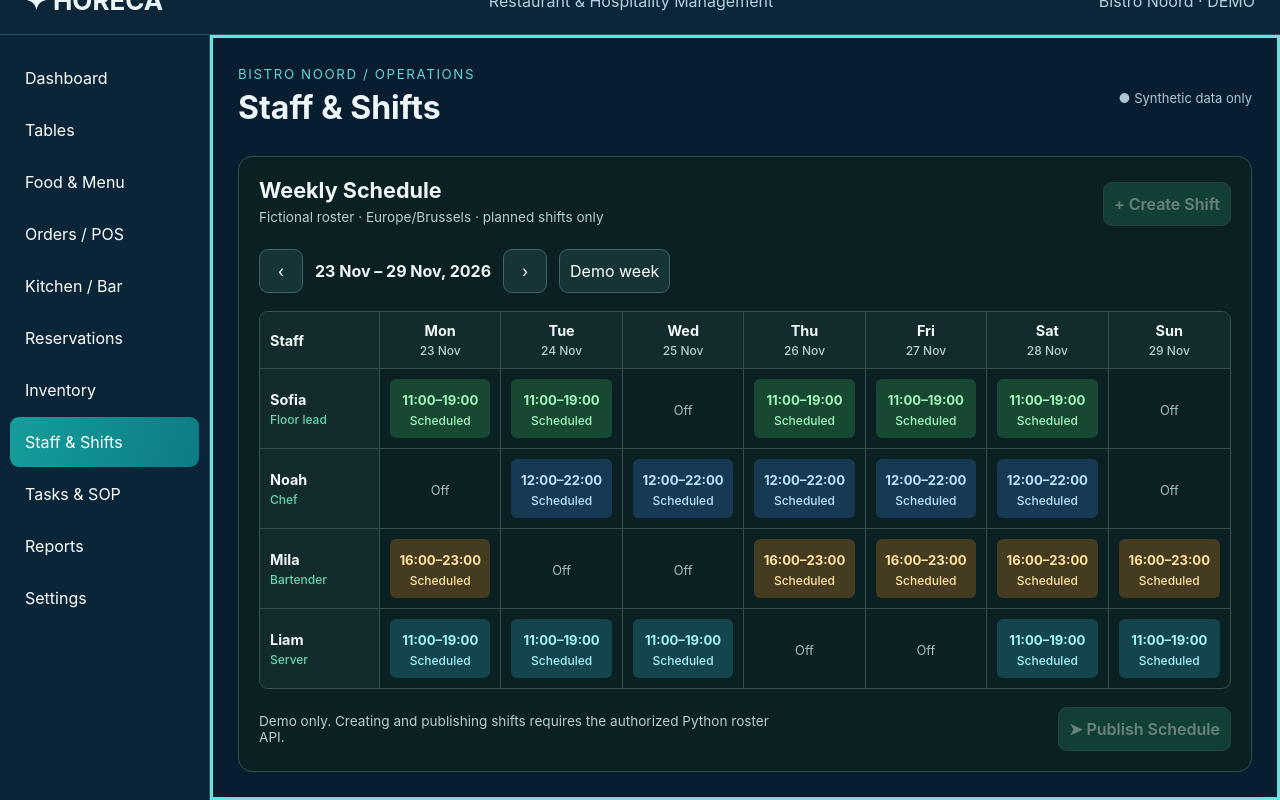
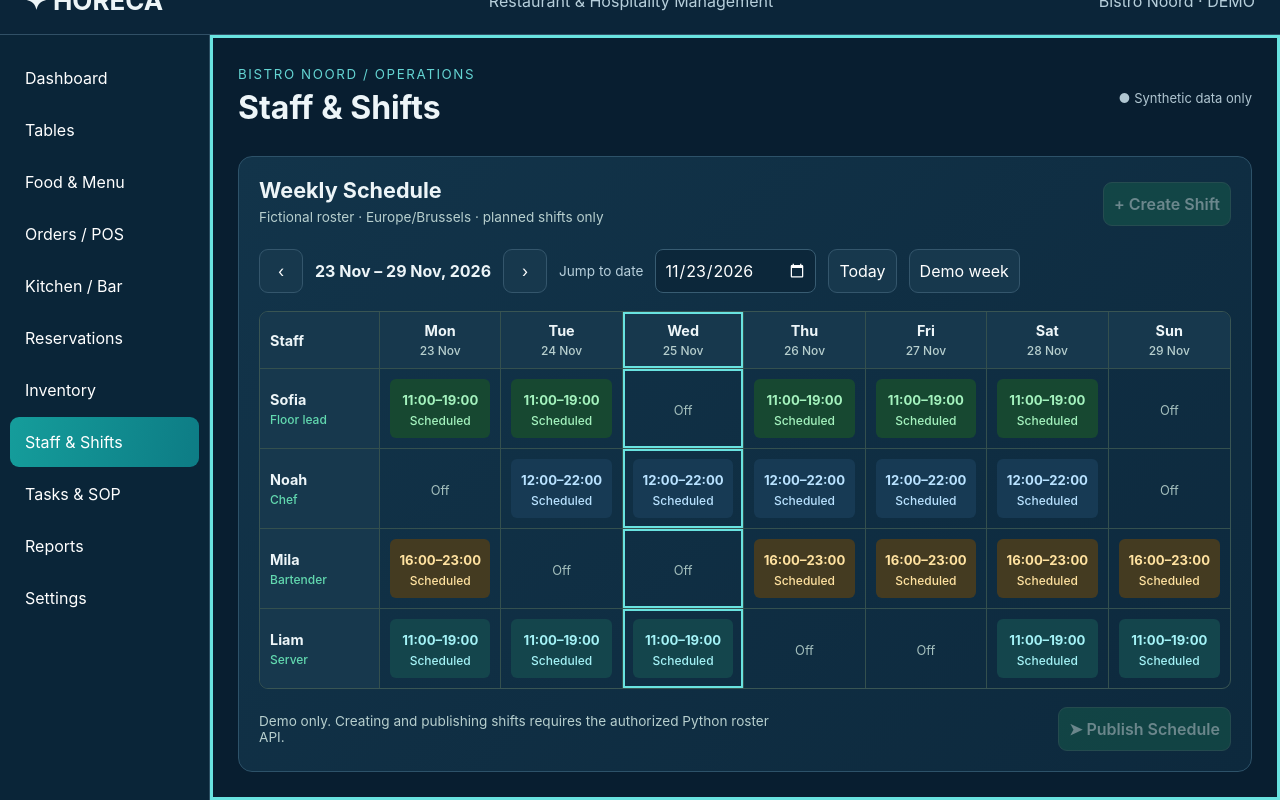
Before and after one commit to kevsm92/horeca_app, a React (Vite) app in the folder frontend/: page / in a window 1280 px wide. Both pictures are taken after a click on the button "Staff & Shifts". Shown: the part 33-833 px from the top of the page. Built offline with nearby package versions, Linux system fonts and the light colour scheme.

Commit message:
feat(frontend): add roster calendar navigation and HORECA theme alignment (#4)

```diff
--- a/frontend/src/WeeklySchedule.jsx
+++ b/frontend/src/WeeklySchedule.jsx
@@ -1,9 +1,13 @@
 import React,{useState} from 'react';
-import {DEMO_WEEK,shiftWeek,weekDays,demoRoster} from './demoRoster.js';
+import {DEMO_WEEK,shiftWeek,weekDays,demoRoster,weekForDate} from './demoRoster.js';
 import './weeklySchedule.css';
 
 export default function WeeklySchedule(){
   const [week,setWeek] = useState(DEMO_WEEK);
+  const [selectedDate,setSelectedDate] = useState(DEMO_WEEK);
+  const todayParts = Object.fromEntries(new Intl.DateTimeFormat('en-GB',{timeZone:'Europe/Brussels',year:'numeric',month:'2-digit',day:'2-digit'}).formatToParts(new Date()).filter(p=>p.type!=='literal').map(p=>[p.type,p.value]));
+  const today = `${todayParts.year}-${todayParts.month}-${todayParts.day}`;
+  function chooseDate(value){if(!/^\d{4}-\d{2}-\d{2}$/.test(value))return;setSelectedDate(value);setWeek(weekForDate(value));}
   const days = weekDays(week);
   const roster = demoRoster(week);
   return <section className="roster-panel" aria-labelledby="roster-title">
@@ -12,18 +16,20 @@ export default function WeeklySchedule(){
       <button type="button" className="roster-action" disabled>+ Create Shift</button>
     </div>
     <div className="roster-controls">
-      <button type="button" aria-label="Previous week" onClick={()=>setWeek(w=>shiftWeek(w,-1))}>‹</button>
+      <button type="button" aria-label="Previous week" onClick={()=>{const next=shiftWeek(week,-1);setWeek(next);setSelectedDate(next);}}>‹</button>
       <strong role="status" aria-live="polite">{days[0].date} – {days[6].date}, {days[6].key.slice(0,4)}</strong>
-      <button type="button" aria-label="Next week" onClick={()=>setWeek(w=>shiftWeek(w,1))}>›</button>
-      <button type="button" onClick={()=>setWeek(DEMO_WEEK)}>Demo week</button>
+      <button type="button" aria-label="Next week" onClick={()=>{const next=shiftWeek(week,1);setWeek(next);setSelectedDate(next);}}>›</button>
+      <label className="roster-date-label" htmlFor="roster-date">Jump to date</label><input id="roster-date" type="date" value={selectedDate} onChange={e=>chooseDate(e.target.value)}/>
+      <button type="button" onClick={()=>chooseDate(today)}>Today</button>
+      <button type="button" onClick={()=>chooseDate(DEMO_WEEK)}>Demo week</button>
     </div>
     {roster ? <div className="roster-scroll" role="region" aria-label="Weekly shift grid, scroll horizontally if needed" tabIndex={0}>
       <table className="roster-grid">
         <caption className="sr-only">Fictional weekly roster. Shifts show scheduled hours, not actual presence.</caption>
-        <thead><tr><th scope="col">Staff</th>{days.map(d=><th scope="col" key={d.key}>{d.day}<small>{d.date}</small></th>)}</tr></thead>
+        <thead><tr><th scope="col">Staff</th>{days.map(d=><th scope="col" key={d.key} className={d.key===today?'roster-today':undefined} aria-current={d.key===today?'date':undefined}>{d.day}<small>{d.date}</small></th>)}</tr></thead>
         <tbody>{roster.map(person=><tr key={person.id}>
           <th scope="row">{person.name}<small>{person.role}</small></th>
-          {person.shifts.map((shift,i)=><td key={days[i].key}>{shift ? <div className={'roster-shift '+person.tone}><strong>{shift.time}</strong><small>Scheduled</small></div> : <span className="roster-off">Off</span>}</td>)}
+          {person.shifts.map((shift,i)=><td key={days[i].key} className={days[i].key===today?'roster-today':undefined}>{shift ? <div className={'roster-shift '+person.tone}><strong>{shift.time}</strong><small>Scheduled</small></div> : <span className="roster-off">Off</span>}</td>)}
         </tr>)}</tbody>
       </table>
     </div> : <p className="roster-empty" role="status">No fictional roster is available for this week. Actual staffing is unknown.</p>}
--- a/frontend/src/demoRoster.js
+++ b/frontend/src/demoRoster.js
@@ -26,3 +26,13 @@ export function demoRoster(week) {
     return planned ? {time:week === NEXT_WEEK && index === 2 ? '18:00–01:00 (+1 day)' : time} : null;
   })}));
 }
+
+// Calendar selection is a display concern, never a scheduling authority.
+export function weekForDate(value) {
+  if(typeof value!=='string'||!/^\d{4}-\d{2}-\d{2}$/.test(value))throw new TypeError('Invalid calendar date');
+  const date=new Date(value+'T12:00:00Z');
+  if(!Number.isFinite(date.getTime())||date.toISOString().slice(0,10)!==value)throw new TypeError('Invalid calendar date');
+  const mondayOffset=(date.getUTCDay()+6)%7;
+  date.setUTCDate(date.getUTCDate()-mondayOffset);
+  return date.toISOString().slice(0,10);
+}
--- a/frontend/src/weeklySchedule.css
+++ b/frontend/src/weeklySchedule.css
@@ -32,3 +32,15 @@
 .roster-empty{padding:20px;background:#132b2c;border-radius:8px;}
 @media(max-width:700px){.roster-panel{padding:14px;}.roster-heading,.roster-footer{align-items:flex-start;}.roster-grid th:first-child{width:110px;}}
 @media(forced-colors:active){.roster-shift{border:1px solid CanvasText;}.roster-scroll:focus-visible{outline-color:Highlight;}}
+
+/* Reuse HORECA's existing navy/teal surfaces; shift colours remain semantic. */
+.roster-panel{background:linear-gradient(135deg,var(--horeca-panel-start,#12344a),var(--horeca-panel-end,#0d293d));border-color:var(--horeca-panel-border,#2d5269);color:var(--horeca-text,#edf5f8);}
+.roster-grid th{background:var(--horeca-roster-heading,#17384d);}
+.roster-controls button{background:var(--horeca-control,#17384d);border-color:var(--horeca-control-border,#34566c);}
+.roster-controls button:hover{background:var(--horeca-control-hover,#21566a);}
+.roster-action{background:var(--horeca-accent,#0d7c85);border-color:var(--horeca-accent-border,#229e9a);}
+.roster-date-label{font-size:.85rem;color:#b7cfdb;}
+.roster-controls input[type=date]{min-height:44px;max-width:100%;background:#0c273a;color:#fff;border:1px solid #385c72;border-radius:8px;padding:8px;color-scheme:dark;}
+.roster-controls input[type=date]:focus-visible{outline:3px solid #69e3e0;outline-offset:2px;}
+.roster-grid .roster-today{box-shadow:inset 0 0 0 2px #69e3e0;}
+@media(forced-colors:active){.roster-grid .roster-today{outline:2px solid Highlight;outline-offset:-2px;box-shadow:none;}}
```
Also changed, not shown: 1 other file (tests, documents, lock files or other folders).
